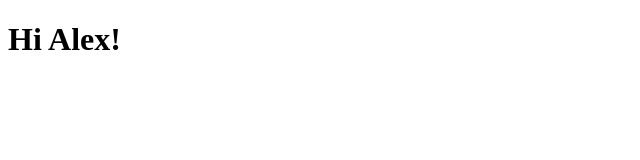
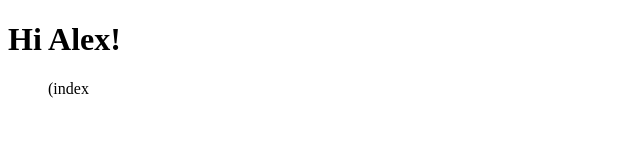
Before and after one commit to StanislavKhartov/Laba1, a plain HTML site: page index.html in a window 1280 px wide. Shown: the full height of the page, 0-640 px from the left. Drawn offline with Linux system fonts and the light colour scheme.

Commit message:
Task#[3] first change in index.html

```diff
--- a/index.html
+++ b/index.html
@@ -8,3 +8,4 @@
     <h1>Hi Alex!</h1>
 </body>
 </html>
+<ul> (index
```
